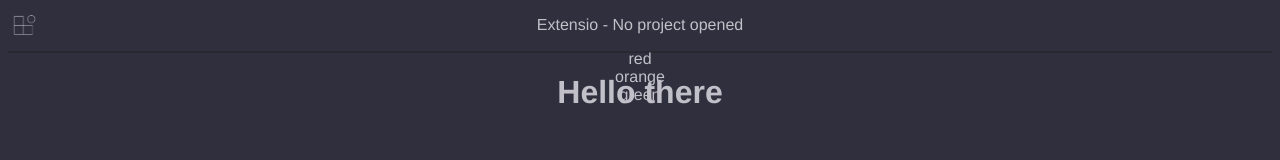
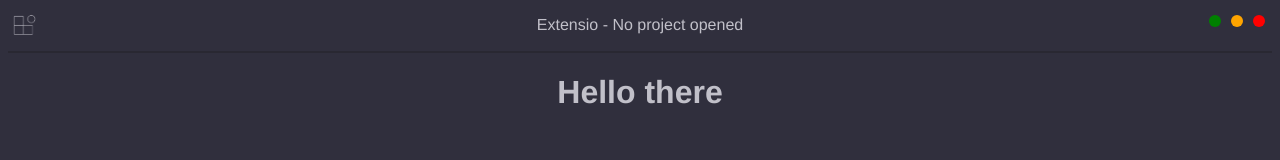
Before and after one commit to extensio-editor/extensio, a Vue app: page / in a window 1280 px wide. Shown: the top 160 px of the page. Built offline with nearby package versions, Linux system fonts and the light colour scheme.

Commit message:
it work now

```diff
--- a/package.json
+++ b/package.json
@@ -14,6 +14,7 @@
     "autoprefixer": "^10",
     "concurrently": "^8.2.2",
     "core-js": "^3.8.3",
+    "express": "^4.18.3",
     "postcss": "^8",
     "register-service-worker": "^1.7.2",
     "vue": "^3.2.13",
--- a/src/components/trafficLights.vue
+++ b/src/components/trafficLights.vue
@@ -1,15 +1,73 @@
 <template>
   <div id="trafficLights">
-    <div class="trafficLight" id="redLight">red</div>
-    <div class="trafficLight" id="orangeLight">orange</div>
-    <div class="trafficLight" id="GreenLight">green</div>
+    <div
+      class="trafficLight"
+      id="GreenLight"
+      @click="trafficLightAction('toggleFullscreen')"
+    >
+      o
+    </div>
+    <div
+      class="trafficLight"
+      id="OrangeLight"
+      @click="trafficLightAction('minimize')"
+    >
+      o
+    </div>
+    <div
+      class="trafficLight"
+      id="RedLight"
+      @click="trafficLightAction('close')"
+    >
+      o
+    </div>
   </div>
 </template>
 
 <script lang="ts">
 export default {
   name: "traffic-lights",
+  methods: {
+    trafficLightAction(action: string) {
+      try {
+        fetch(`http://localhost:8081/window/trafficLights/${action}`);
+      } catch (error) {
+        console.log("failed to do traffic light action!!!");
+        console.log(error);
+      }
+    },
+  },
 };
 </script>
 
-<style lang="less"></style>
+<style lang="less">
+#trafficLights {
+  z-index: 0;
+  position: absolute;
+  right: 10px;
+  top: 10px;
+  cursor: pointer;
+}
+
+.trafficLight {
+  display: inline-block;
+  margin: 5px;
+  width: 12px;
+  height: 12px;
+  line-height: 12px;
+  border-radius: 50%;
+}
+
+#RedLight {
+  background-color: red;
+  color: red;
+}
+#OrangeLight {
+  background-color: orange;
+  color: orange;
+}
+#GreenLight {
+  background-color: green;
+  color: green;
+}
+</style>
```
Also changed, not shown: index.js (+35 -9 lines), 1 other file (tests, documents, lock files or other folders).
